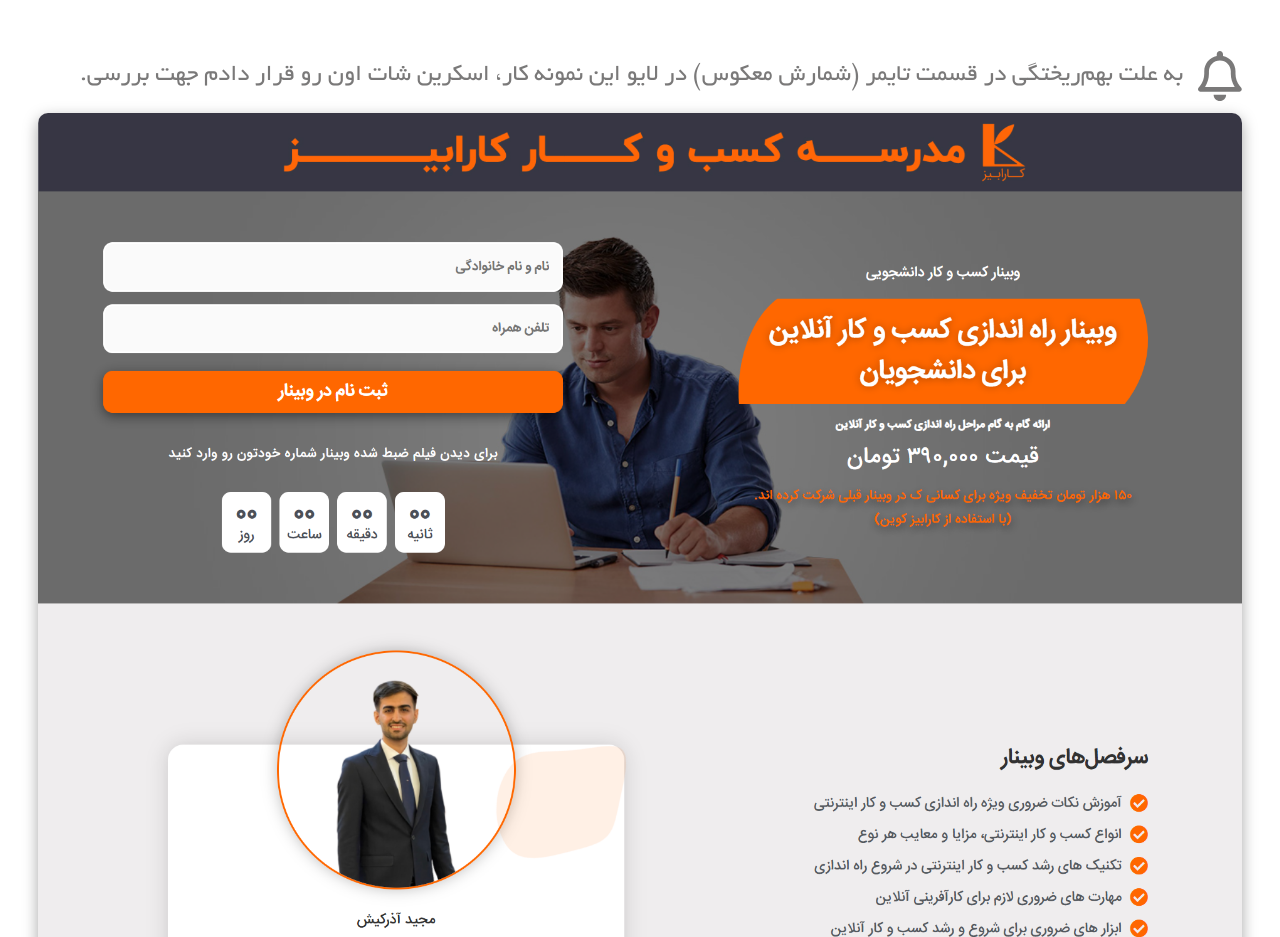
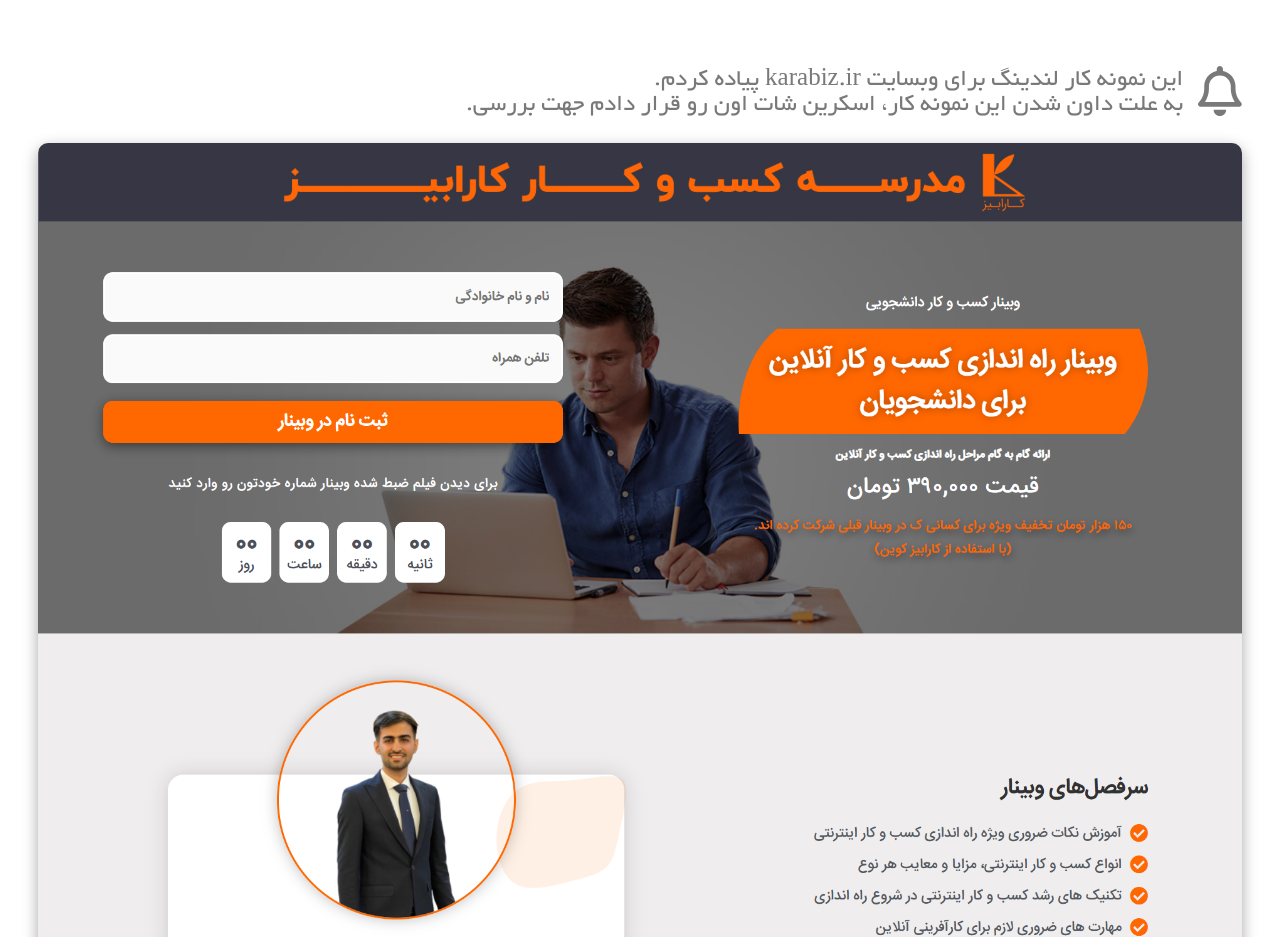
Before and after one commit to homayoonghadiri/OBS-Webinar-for-Students, a plain HTML site: page index.html in a window 1280 px wide. Shown: the top 937 px of the page. Drawn offline with Linux system fonts and the light colour scheme.

Commit message:
Update index.html

```diff
--- a/index.html
+++ b/index.html
@@ -12,7 +12,7 @@
 
     <div class="note">
         <i class="fa-regular fa-bell"></i>
-        <p>به علت بهم‌ریختگی در قسمت تایمر (شمارش معکوس) در لایو این نمونه کار، اسکرین شات اون رو قرار دادم جهت بررسی.</p>
+        <p>این نمونه کار لندینگ برای وبسایت karabiz.ir پیاده کردم.<br />به علت داون شدن این نمونه کار، اسکرین شات اون رو قرار دادم جهت بررسی.</p>
     </div>
 
     <img src="screencapture-karabiz-ir-landing-2025-05-19-17_36_22.png" alt="اسکرین شات نمونه کار لندینگ وبینار راه اندازی کسب و کار آنلاین برای دانشجویان" />
```
